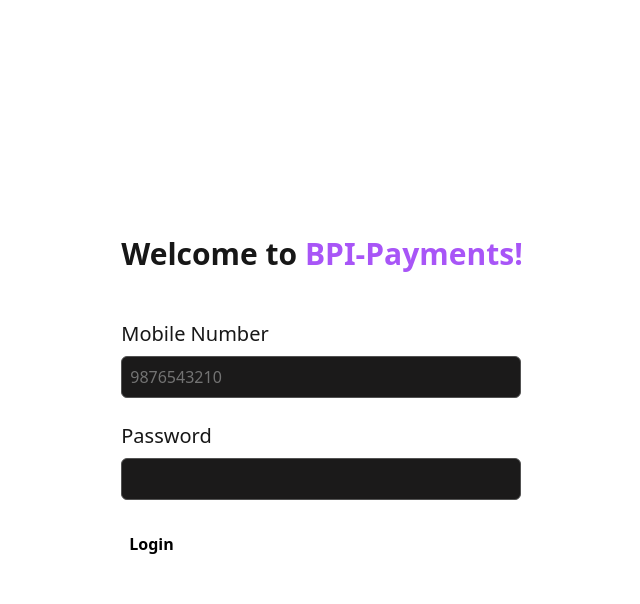
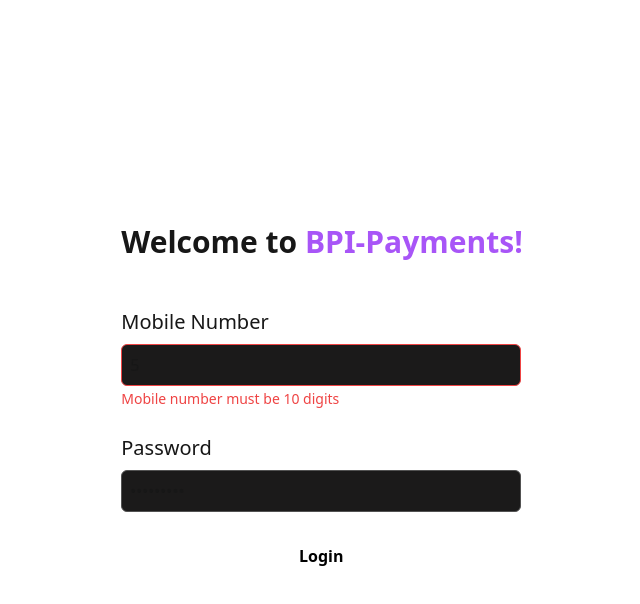
Before and after one commit to Anandprabhu530/bpi-frontend, a Next.js app: page /login in a window 1280 px wide. Both pictures are taken after typing "5", "Sample123" into the empty fields and a click on the button "Login". Shown: the top 604 px of the page, without its empty margins (318-958 px from the left). Built offline with nearby package versions, Linux system fonts and the light colour scheme; no server answers; the database is empty.

Commit message:
Refactor a bit with login and register

```diff
--- a/app/actions/registerform.ts
+++ b/app/actions/registerform.ts
@@ -1,6 +1,7 @@
 import {db} from "@/utils/firebase";
 import bcrypt from "bcrypt";
-import {doc, setDoc} from "firebase/firestore";
+import {doc, getDoc, setDoc} from "firebase/firestore";
+import {redirect} from "next/navigation";
 
 // eslint-disable-next-line @typescript-eslint/no-explicit-any
 export default async function registerform(formData: any) {
@@ -14,15 +15,23 @@
     bpipin: formData.get("bpipin"),
     balance: 0,
   };
+  const userid = rawFormData.mobilenumber + "@okbpi";
+  const refdoc = doc(db, "account", userid);
+  const response = await getDoc(refdoc);
+  if (response.exists()) {
+    //Send code 2 for user already exists
+    return 2;
+  }
+
   const saltRounds = 5;
   const hashedPassword = await bcrypt.hash(rawFormData.password, saltRounds);
   const hashedpin = await bcrypt.hash(rawFormData.bpipin, saltRounds);
   const balance = Math.floor(Math.random() * 10000);
-  const userid = rawFormData.mobilenumber + "@okbpi";
   rawFormData.password = hashedPassword;
   rawFormData.bpipin = hashedpin;
   rawFormData.balance = balance;
 
-  const res = await setDoc(doc(db, "account", userid), rawFormData);
-  console.log(res);
+  await setDoc(doc(db, "account", userid), rawFormData);
+  //If registered redirect to login
+  redirect("/login");
 }
--- a/app/api/send/route.ts
+++ b/app/api/send/route.ts
@@ -1,6 +1,7 @@
 /* eslint-disable @typescript-eslint/no-explicit-any */
+import {app} from "@/utils/firebase";
 import {getFunctions, httpsCallable} from "firebase/functions";
-const functions = getFunctions();
+const functions = getFunctions(app);
 
 const triggerpayment = httpsCallable(functions, "triggerpayment");
 
--- a/app/login/page.tsx
+++ b/app/login/page.tsx
@@ -1,6 +1,62 @@
-import loginform from "../actions/loginform";
+"use client";
+import loginform from "@/utils/loginform";
+/* eslint-disable @typescript-eslint/no-explicit-any */
+
+import {useState} from "react";
 
 const Login = () => {
+  const [data, setData] = useState({
+    mobilenumber: "",
+    password: "",
+  });
+
+  const [errors, setErrors] = useState({
+    mobilenumber: "",
+    password: "",
+  });
+
+  const handleChange = (event: any) => {
+    const {name, value} = event.target;
+    setData((prev) => ({...prev, [name]: value}));
+    setErrors((prev) => ({...prev, [name]: ""}));
+  };
+
+  const handleSubmit = async (event: any) => {
+    event.preventDefault();
+    let hasError = false;
+
+    setErrors({mobilenumber: "", password: ""});
+
+    if (data.mobilenumber.length < 10) {
+      setErrors((prev) => ({
+        ...prev,
+        mobilenumber: "Mobile number must be 10 digits",
+      }));
+      hasError = true;
+    }
+
+    if (data.password.length <= 5) {
+      setErrors((prev) => ({
+        ...prev,
+        password: "Password must be at least 6 characters",
+      }));
+      hasError = true;
+    }
+
+    if (hasError) {
+      return;
+    }
+
+    const res = await loginform(data);
+    // 1 represents password mismatch or user does not exists
+    if (res === 1) {
+      setErrors({
+        mobilenumber: "",
+        password: "User not found or password not matched",
+      });
+    }
+  };
+
   return (
     <div className="min-h-screen flex items-center justify-center font-sans">
       <div className="">
@@ -8,26 +64,52 @@
           Welcome to&nbsp;
           <div className="text-purple-500 pb-4">BPI-Payments!</div>
         </div>
-        <form action={loginform} className="w-[400px]">
+        <form className="w-[400px]">
           <div className="py-2 text-xl">Mobile Number</div>
           <input
-            className="outline-none border border-neutral-600 p-2 placeholder:text-neutral-500 bg-[#1b1a1a] rounded-md w-full"
+            onChange={handleChange}
+            className={`outline-none border
+                         ${
+                           errors.mobilenumber
+                             ? "border-red-500"
+                             : "border-neutral-600"
+                         }
+                         p-2 placeholder:text-neutral-500 bg-[#1b1a1a] rounded-md w-full`}
             placeholder="9876543210"
             type="number"
             name="mobilenumber"
           />
+          {errors.mobilenumber && (
+            <span className="text-red-500 text-sm pt-1">
+              {errors.mobilenumber}
+            </span>
+          )}
 
           <div className="pt-6 pb-2 text-xl">Password</div>
           <input
-            className="outline-none border border-neutral-600 p-2 bg-[#1b1a1a] rounded-md w-full"
+            onChange={handleChange}
+            className={`outline-none border
+                         ${
+                           errors.password
+                             ? "border-red-500"
+                             : "border-neutral-600"
+                         }
+                         p-2 bg-[#1b1a1a] rounded-md w-full`}
             type="password"
             name="password"
           />
-          <button className="pt-6">
-            <div className="w-full flex justify-center text-black bg-white cursor-pointer font-semibold p-2 rounded-md">
+          {errors.password && (
+            <span className="text-red-500 text-sm pt-1">{errors.password}</span>
+          )}
+
+          <div className="pt-6">
+            <button
+              onClick={handleSubmit}
+              className="w-full flex justify-center text-black bg-white cursor-pointer font-semibold p-2 rounded-md"
+            >
               Login
-            </div>
-          </button>
+            </button>
+          </div>
         </form>
       </div>
     </div>
--- a/app/register/page.tsx
+++ b/app/register/page.tsx
@@ -1,10 +1,81 @@
-import React from "react";
-import registerform from "../actions/registerform";
+/* eslint-disable @typescript-eslint/no-explicit-any */
+"use client";
+
+import {useState} from "react";
 
 const Register = () => {
+  const [data, setData] = useState({
+    firstname: "",
+    lastname: "",
+    mobilenumber: "",
+    email: "",
+    password: "",
+    bpipin: "",
+  });
+
+  const [error, setError] = useState({
+    mobilenumber: "",
+    email: "",
+    password: "",
+    bpipin: "",
+  });
+
+  const handleChange = (event: any) => {
+    setData((prev) => ({...prev, [event.target.name]: event.target.value}));
+    setError((prev) => ({...prev, [event.target.name]: ""}));
+  };
+
+  const handleSubmit = async (event: any) => {
+    let hasError = false;
+    event.preventDefault();
+
+    setError({
+      mobilenumber: "",
+      email: "",
+      password: "",
+      bpipin: "",
+    });
+
+    if (data.mobilenumber.length < 10) {
+      setError((prev) => ({
+        ...prev,
+        mobilenumber: "Mobile number must be 10 digits",
+      }));
+      hasError = true;
+    }
+
+    if (data.password.length <= 5) {
+      setError((prev) => ({
+        ...prev,
+        password: "Password must be at least 6 characters",
+      }));
+      hasError = true;
+    }
+
+    if (data.bpipin.length !== 6) {
+      setError((prev) => ({
+        ...prev,
+        bpipin: "bpipin must contain 6 digits",
+      }));
+      hasError = true;
+    }
+
+    if (!data.email.includes("@") || !data.email.includes(".")) {
+      setError((prev) => ({
+        ...prev,
+        email: "Enter a valid email",
+      }));
+      hasError = true;
+    }
+
+    if (hasError) {
+      return;
+    }
+  };
+
   return (
     <div className="min-h-screen flex items-center justify-center font-sans">
-      <form className="w-[500px]" action={registerform}>
+      <form className="w-[500px]">
         <div className="w-full flex justify-center text-3xl font-semibold pb-6">
           Welcome to&nbsp;
           <div className="text-purple-500 pb-4">BPI-Payments!</div>
@@ -13,6 +84,7 @@
           <div className="basis-1/2">
             <div className="pb-2 text-xl">First Name</div>
             <input
+              onChange={handleChange}
               className="outline-none w-full bg-[#1b1a1a] border border-neutral-600 rounded-md p-2 placeholder:text-neutral-500"
               placeholder="John"
               name="firstname"
@@ -21,6 +93,7 @@
           <div className="basis-1/2">
             <div className="pb-2 text-xl">Last Name</div>
             <input
+              onChange={handleChange}
               className="outline-none w-full bg-[#1b1a1a] border border-neutral-600 rounded-md p-2 placeholder:text-neutral-500"
               placeholder="Doe"
               name="lastname"
@@ -30,6 +103,7 @@
         <div className="pt-4 ">
           <div className="py-2 text-xl">Mobile Number</div>
           <input
+            onChange={handleChange}
             className="outline-none border border-neutral-600 p-2 placeholder:text-neutral-500 bg-[#1b1a1a] rounded-md w-full"
             placeholder="9876543210"
             name="mobilenumber"
@@ -39,6 +113,7 @@
         <div className="pt-4 ">
           <div className="py-2 text-xl">Email</div>
           <input
+            onChange={handleChange}
             className="outline-none border border-neutral-600 p-2 placeholder:text-neutral-500 bg-[#1b1a1a] rounded-md w-full"
             placeholder="youremail@example.com"
             type="email"
@@ -48,21 +123,26 @@
         <div>
           <div className="pt-6 pb-2 text-xl">Password</div>
           <input
+            onChange={handleChange}
             className="outline-none border border-neutral-600 p-2 bg-[#1b1a1a] rounded-md w-full"
             type="password"
             name="password"
           />
         </div>
         <div>
-          <div className="pt-6 pb-2 text-xl">Set yourBPI Pin</div>
+          <div className="pt-6 pb-2 text-xl">Set your BPI Pin</div>
           <input
+            onChange={handleChange}
             className="outline-none border border-neutral-600 p-2 bg-[#1b1a1a] rounded-md w-full"
             type="password"
             name="bpipin"
           />
         </div>
         <div className="pt-6">
-          <button className="w-full flex justify-center text-black bg-white cursor-pointer font-semibold p-2 rounded-md">
+          <button
+            onClick={handleSubmit}
+            className="w-full flex justify-center text-black bg-white cursor-pointer font-semibold p-2 rounded-md"
+          >
             Register
           </button>
         </div>
--- a/components/Sendmoney.tsx
+++ b/components/Sendmoney.tsx
@@ -2,10 +2,7 @@
 import Send from "./Send";
 
 const Sendmoney = () => {
-  const [search, setsearch] = useState<string[]>([
-    "9874563210@okbpi",
-    "9876543210@okbpi",
-  ]);
+  const [search, setsearch] = useState<string[]>([]);
   const [inputData, setInputData] = useState("");
   const [toggle, setToggle] = useState(false);
   const [clicked, setClicked] = useState(false);
--- a/utils/firebase.ts
+++ b/utils/firebase.ts
@@ -10,5 +10,5 @@
   appId: process.env.APP_ID,
 };
 
-const app = initializeApp(firebaseConfig);
+export const app = initializeApp(firebaseConfig);
 export const db = getFirestore(app);
--- a/app/actions/loginform.ts
+++ b/utils/loginform.ts
@@ -4,12 +4,7 @@
 import {redirect} from "next/navigation";
 
 // eslint-disable-next-line @typescript-eslint/no-explicit-any
-export default async function loginform(formData: any) {
-  "use server";
-  const rawFormData = {
-    mobilenumber: formData.get("mobilenumber"),
-    password: formData.get("password"),
-  };
+export default async function loginform(rawFormData: any) {
   const userid = rawFormData.mobilenumber + "@okbpi";
   const refdoc = doc(db, "account", userid);
 
@@ -23,7 +18,11 @@
     if (passwordMatch) {
       redirect(`/dashboard/${userInfo.mobilenumber}`);
     } else {
-      console.log("Not Matched");
+      //Password Not matched code - 1
+      return 1;
     }
+  } else {
+    //user not registered yet
+    return 1;
   }
 }
```
